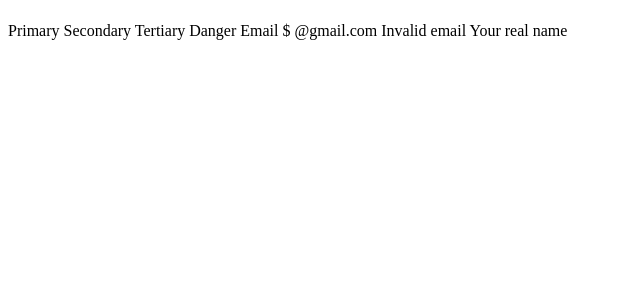
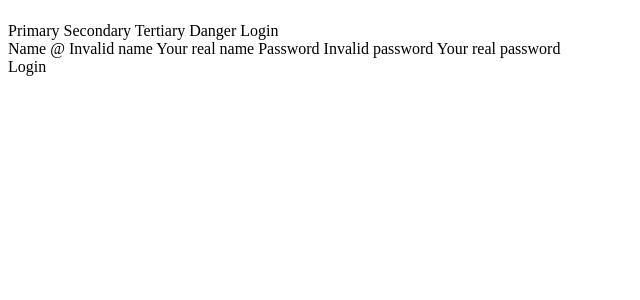
Before and after one commit to kcpru/wdpai, a PHP site: page / in a window 1280 px wide. Shown: the part 59-359 px from the top of the page, without its empty margins (0-640 px from the left). Run offline with PHP 8.4, Linux system fonts and the light colour scheme.

Commit message:
Refactor

```diff
--- a/index.html
+++ b/index.html
@@ -17,18 +17,40 @@
     <button-component variant="tertiary">Tertiary</button-component>
     <button-component variant="danger">Danger</button-component>
 
-    <!-- Input -->
-    <field-component
-      type="email"
-      placeholder="Enter your email"
-      default-value="example@email.com"
-    >
-      <span slot="label">Email</span>
-      <span slot="start-element">$</span>
-      <span slot="end-element">@gmail.com</span>
-      <span slot="error-text">Invalid email</span>
-      <span slot="helper-text">Your real name</span>
-    </field-component>
+    <!-- Login form -->
+    <card-component>
+        <span slot="header">Login</span>
+        <span slot="body">
+           <form>
+        <field-component
+            type="text"
+            placeholder="Enter your name"
+            default-value="John Doe"
+        >
+            <span slot="label">Name</span>
+            <span slot="start-element">@</span>
+            <span slot="error-text">Invalid name</span>
+            <span slot="helper-text">Your real name</span>
+        </field-component>
+
+        <field-component
+            type="password"
+            placeholder="Enter your password"
+            default-value="password123"
+        >
+            <span slot="label">Password</span>
+<!--            <span slot="start-element">*</span>-->
+<!--            <span slot="end-element">*</span>-->
+            <span slot="error-text">Invalid password</span>
+            <span slot="helper-text">Your real password</span>
+        </field-component>
+    </form>
+        </span>
+      <span slot="footer">
+        <button-component variant="primary">Login</button-component>
+      </span>
+    </card-component>
+
 
     <create-post></create-post>
 
--- a/src/components/button.ts
+++ b/src/components/button.ts
@@ -10,7 +10,7 @@
         button {
           padding: 10px 20px;
             border: none;
-					border-radius: calc(var(--radius) / 2);
+            border-radius: var(--radius-md);
             cursor: pointer;
             outline: none;
             font-family: inherit;
@@ -39,10 +39,10 @@
             background-color: #17a2b8;
             color: white;
         }
-				button:hover {
+        button:not([disabled]):hover {
             filter: brightness(1.1);
         }
-				button:active {
+        button:not([disabled]):active {
             filter: brightness(0.9);
         }
         button:focus-visible {
--- a/src/main.ts
+++ b/src/main.ts
@@ -4,6 +4,7 @@
 import "./components/field.ts";
 import "./components/create-post.ts";
 import "./components/select.ts";
+import "./components/card-component.ts"
 
 // import "./select.js";
 // import "./textarea.js";
--- a/src/styles/variables.css
+++ b/src/styles/variables.css
@@ -88,7 +88,7 @@
   /* filters */
   --backdrop-blur: 10px;
 
-  @media (prefers-color-scheme: dark) {
+  @media (prefers-color-scheme: light) {
     --background: 222.2 84% 4.9%;
     --foreground: 210 40% 98%;
     --card: 222.2 84% 4.9%;
```
Also changed, not shown: src/components/card-component.ts (added, +54 -0 lines). Lines whose indentation alone changed are shown as unchanged.
